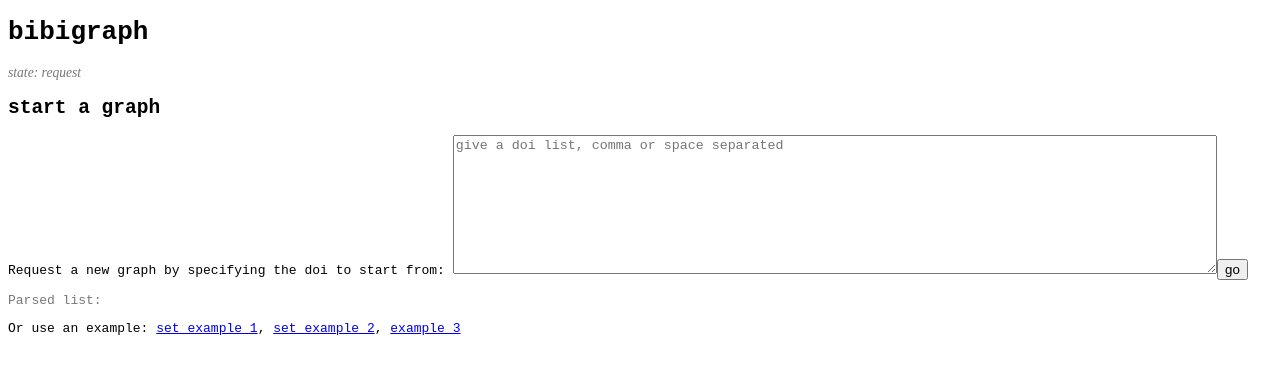
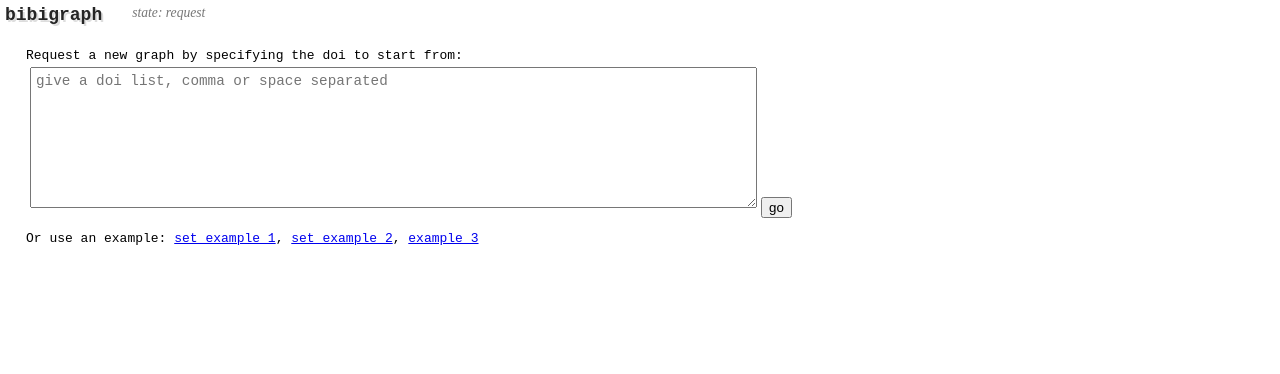
Before and after one commit to xdze2/bibigraph-js, a Vue app: page / in a window 1280 px wide. Shown: the top 374 px of the page. Built offline with nearby package versions, Linux system fonts and the light colour scheme.

Commit message:
css and stuff

```diff
--- a/src/App.vue
+++ b/src/App.vue
@@ -1,14 +1,18 @@
 <template>
 <div id="app">
+
+<div class="header">
   <h1>bibigraph</h1>
-<p class='debug'>state: {{state}}</p>
-<a href="#" v-if="state=='view'" v-on:click="state='request'">[new graph]</a>
-<a href="#" v-else-if="graph" v-on:click="state='view'">[cancel]</a>
+  <span class='debug'>state: {{state}}</span>
+  <a href="#" v-if="state=='view'" v-on:click="state='request'">[new graph]</a>
+  <a href="#" v-else-if="graph" v-on:click="state='view'">[cancel]</a>
+</div>
+<div class="main">
+  <requestform v-if="['request'].includes(state)"></requestform>
+  <graphbuilder v-if="state=='building'" v-bind:doilist="doilist"></graphbuilder>
 
-<requestform v-if="['request'].includes(state)"></requestform>
-<graphbuilder v-if="state=='building'" v-bind:doilist="doilist"></graphbuilder>
-
-<graphviewer v-if="state=='view'" v-bind:graph="graph"></graphviewer>
+  <graphviewer v-if="state=='view'" v-bind:graph="graph"></graphviewer>
+</div>
 
 </div>
 </template>
@@ -49,17 +53,49 @@ export default Vue.extend({
   },
 });
 </script>
-
+<!-- http://blog.stevensanderson.com/2011/10/05/full-height-app-layouts-a-css-trick-to-make-it-easier/ -->
 <style>
 
 body {
   font-family: monospace;
+  margin: 0px;
+  padding: 0px;
 }
-
+#app {
+}
 .debug {
   color: #777;
   font-family: serif;
   font-size: 85%;
   font-style: italic;
 }
+
+.main {
+  position: absolute;
+  left:0;
+  right:0px;
+  top:30px;
+  bottom:0px;
+  padding:0px;
+  margin:0px;
+  background-color: white;
+}
+.header {
+  position: absolute;
+  left:0px;
+  right:0;
+  top:0px;
+  padding:5px;
+  height:30px;
+
+}
+.header h1 {
+  float: left;
+  padding:0;
+  margin:0px;
+  font-size: 18px;
+  margin-right: 30px;
+  color: #252525;
+  text-shadow: 2px 2px 0px #ddd; /*f4f4f4; */
+}
 </style>
--- a/src/components/graphBuilder.vue
+++ b/src/components/graphBuilder.vue
@@ -58,10 +58,6 @@ export default Vue.extend({
 
 <style scoped>
 
-textarea {
-  width: 60%;
-  height: 10em;
-}
 .messageboard {
   width: 60em;
   height:10em;
@@ -75,5 +71,9 @@ textarea {
   margin: 0;
   padding: 0;
 }
-
+.graphBuilder{
+  padding: 5px;
+  margin-left: 2em;
+  margin-top: 1em;
+}
 </style>
--- a/src/components/graphViewer.vue
+++ b/src/components/graphViewer.vue
@@ -1,13 +1,21 @@
 <template>
   <div class="graphviewer">
-    <h2>graph</h2>
-    <svg width=500 height=450></svg>
+
+  <div class="graphpanel">
+    <svg id='svggraph'></svg>
+  </div>
+
+  <div class="rightpanel">
+    <a v-if="selectednode" v-on:click="selectednode=null" href='#'>hide metadata</a>
+    <metadataviewer v-if="selectednode" v-bind:doi="selectednode"></metadataviewer>
+  </div>
 
   </div>
 </template>
 
 <script lang="ts">
 import Vue from 'vue';
+import metadataviewer from './metadataViewer'
 import * as d3 from 'd3';
 import dagreD3 from 'dagre-d3';
 import { EventBus } from '../main';
@@ -16,6 +24,7 @@ export default Vue.extend({
   name: 'GraphViewer',
   props: ['graph'],
   data(){return {
+    selectednode: null,
     //graph: undefined,
   }},
   mounted(){
@@ -42,6 +51,8 @@ export default Vue.extend({
       graph.nodes.forEach((doi)=>{
         g.setNode(doi, {
           label: doi,
+          id: 'doi'+doi.replace(/[\./]/g, ''),
+          class: 'hello',
         });
       })
 
@@ -78,7 +89,19 @@ export default Vue.extend({
       svg.call(zoom.transform, d3.zoomIdentity.translate((w - g.graph().width * initialScale) / 2, 20).scale(initialScale));
 
       //svg.attr('height', g.graph().height * initialScale + 40);
+
+      // click node:
+      svg.selectAll("g.node").on("click", (id) => {
+        const _node = g.node(id);
+        // console.log("Clicked ", id, this);
+        this.selectednode = id;
+        svg.selectAll('.node rect').style("fill", "white"); // TODO: toggle class instead
+        svg.selectAll('#doi'+id.replace(/[\./]/g, '')+' rect').style("fill", "#F44");
+      });
     },
+  },
+  components: {
+    metadataviewer,
   }
 });
 
@@ -91,6 +114,33 @@ export default Vue.extend({
 svg {
   border: solid 1px black;
   width: 100%;
+  height: 100%;
+
+}
+
+.rightpanel {
+  position: absolute;
+  top:5px;
+  right: 2px;
+  bottom: 5px;
+  width:400px;
+
+  padding:5px;
+
+  overflow: scroll;
+  overflow-x: auto;
+
+}
+
+.graphpanel {
+  position: absolute;
+  top:5px;
+  left: 5px;
+  bottom: 8px;
+  right:420px;
+
+  box-sizing: border-box;
+  box-shadow: inset 2px 3px 6px 0px #e5e5e4;
 }
 
 .node rect {
@@ -103,5 +153,12 @@ svg {
   fill: #333;
   stroke-width: 1.5px;
 }
+.node {
+  cursor: pointer;
+}
+.node:hover  {
+  color: "#F66";
+}
+
 
 </style>
--- a/src/components/requestform.vue
+++ b/src/components/requestform.vue
@@ -1,12 +1,12 @@
 <template>
 <div class="requestform" >
-<h2>start a graph</h2>
 
-  Request a new graph by specifying the doi to start from:
+  <p>
+  Request a new graph by specifying the doi to start from:<br />
   <textarea v-model="doitext" placeholder="give a doi list, comma or space separated"></textarea>
   <button v-on:click="submit(doitext)">go</button>
-
-  <p class='parseddoilist'>
+  </p>
+  <p class='parseddoilist' v-if="doitext">
   Parsed list: <span v-for="doi in doilist">[{{ doi }}]  </span>
   </p>
 
@@ -51,12 +51,20 @@ export default Vue.extend({
 <style scoped>
 
 textarea {
-  width: 60%;
-  height: 10em;
+  width: 50em;
+  height: 9em;
+  padding: 5px;
+  margin:4px;
+  font-size: 110%;
+  /* box-shadow: inset 1px 2px 3px #ddd; */
 }
+
 
 .parseddoilist{
   color: #777;
-
+}
+.requestform {
+  padding: 5px;
+  padding-left: 2em;
 }
 </style>
--- a/src/modules/bibistore.ts
+++ b/src/modules/bibistore.ts
@@ -134,7 +134,23 @@ function query(doiList: string[]) {
       }
     }
     return data;
-  });
+  })//.catch( (error) => console.log(error) );
 
   return mergedpromise;
 }
+
+
+
+export function getkey(doi: string){
+  /* Return  the bibliographic key: AuthorYEAR
+   */
+  const metadata = get(doi)
+  if(metadata){
+
+
+  }
+  else{
+    return doi
+  }
+
+}
```
